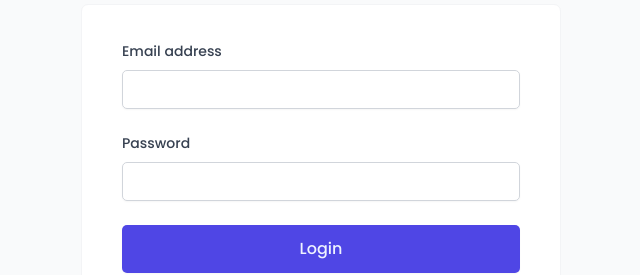
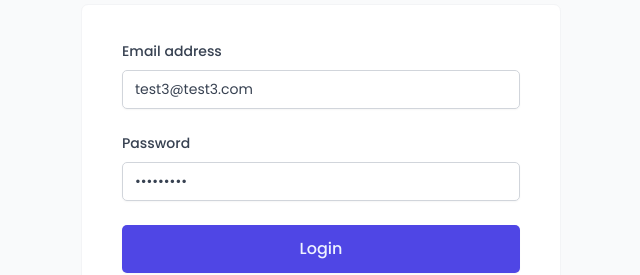
Before and after one commit to Amr-Oraby/The-wild-oasis, a React (Vite) app: page /login in a window 1280 px wide. Shown: the part 296-571 px from the top of the page, without its empty margins (319-959 px from the left). Built offline with nearby package versions, Linux system fonts and the light colour scheme; a web font is replaced by a local one.

Commit message:
Update Login form

```diff
--- a/src/features/authentication/LoginForm.jsx
+++ b/src/features/authentication/LoginForm.jsx
@@ -8,8 +8,8 @@ import { useNavigate } from "react-router-dom";
 import SpinnerMini from "../../ui/SpinnerMini";
 
 function LoginForm() {
-  const [email, setEmail] = useState("");
-  const [password, setPassword] = useState("");
+  const [email, setEmail] = useState("test3@test3.com");
+  const [password, setPassword] = useState("123456789");
   const { login, isLogingIn } = useLogin();
   const navigate = useNavigate();
   async function handleSubmit(e) {
```
